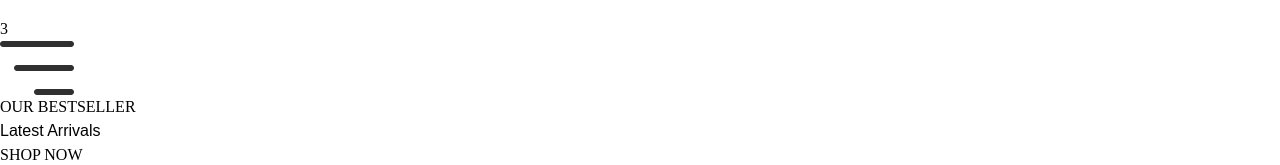
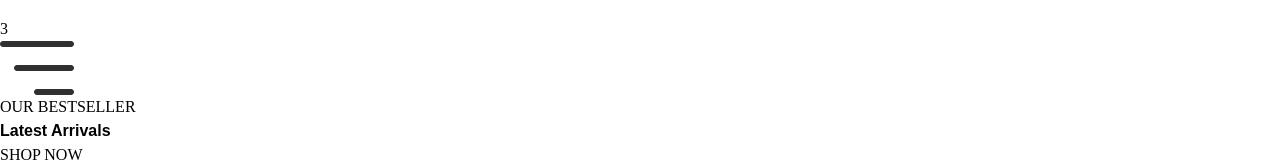
Before and after one commit to Marianmariam/E-commerce-site, a React (Vite) app in the folder frontend/: page / in a window 1280 px wide. Shown: the part 1038-1203 px from the top of the page. Built offline with nearby package versions, Linux system fonts and the light colour scheme.

Commit message:
changed font size

```diff
--- a/frontend/src/components/Hero.jsx
+++ b/frontend/src/components/Hero.jsx
@@ -11,7 +11,7 @@ const Hero = () => {
                 <p className='w-8 md:w-11 h-[2px] bg-[#414141]'></p>
                 <p className='font-medium test-sm md:text-base'>OUR BESTSELLER</p>
             </div>
-            <h1 className='plus-jakarta-sans text-3x1 sm:py-3 lg:text-5x1 leading-relaxed'>Latest Arrivals</h1>
+            <h1 className='plus-jakarta-sans text-2xl sm:text-3xl md:text-4xl lg:text-5xl xl:text-6xl leading-tight'>Latest Arrivals</h1>
             <div className='flex items-center gap-2'>
                 <p className='font-semibold text-sm md:text-base'>SHOP NOW</p>
                 <p className='w-8 md:w-11 h-[1px] bg-[#414141]'></p>
--- a/frontend/src/index.css
+++ b/frontend/src/index.css
@@ -14,6 +14,6 @@ a.active hr{
 .plus-jakarta-sans {
     font-family: "Plus Jakarta Sans", sans-serif;
     font-optical-sizing: auto;
-    font-weight: 400;
+    font-weight: 800;
     font-style: normal;
   }
```
